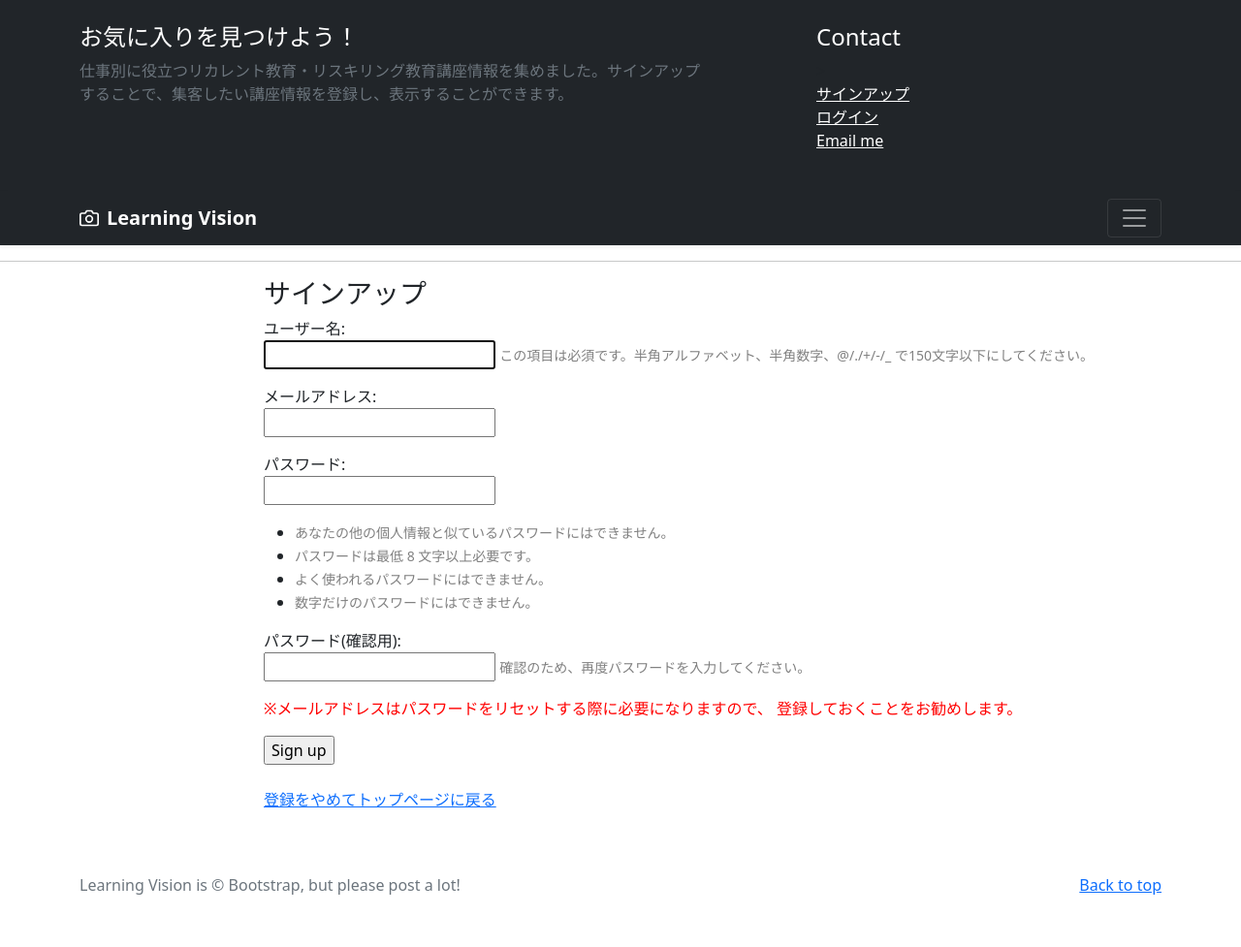
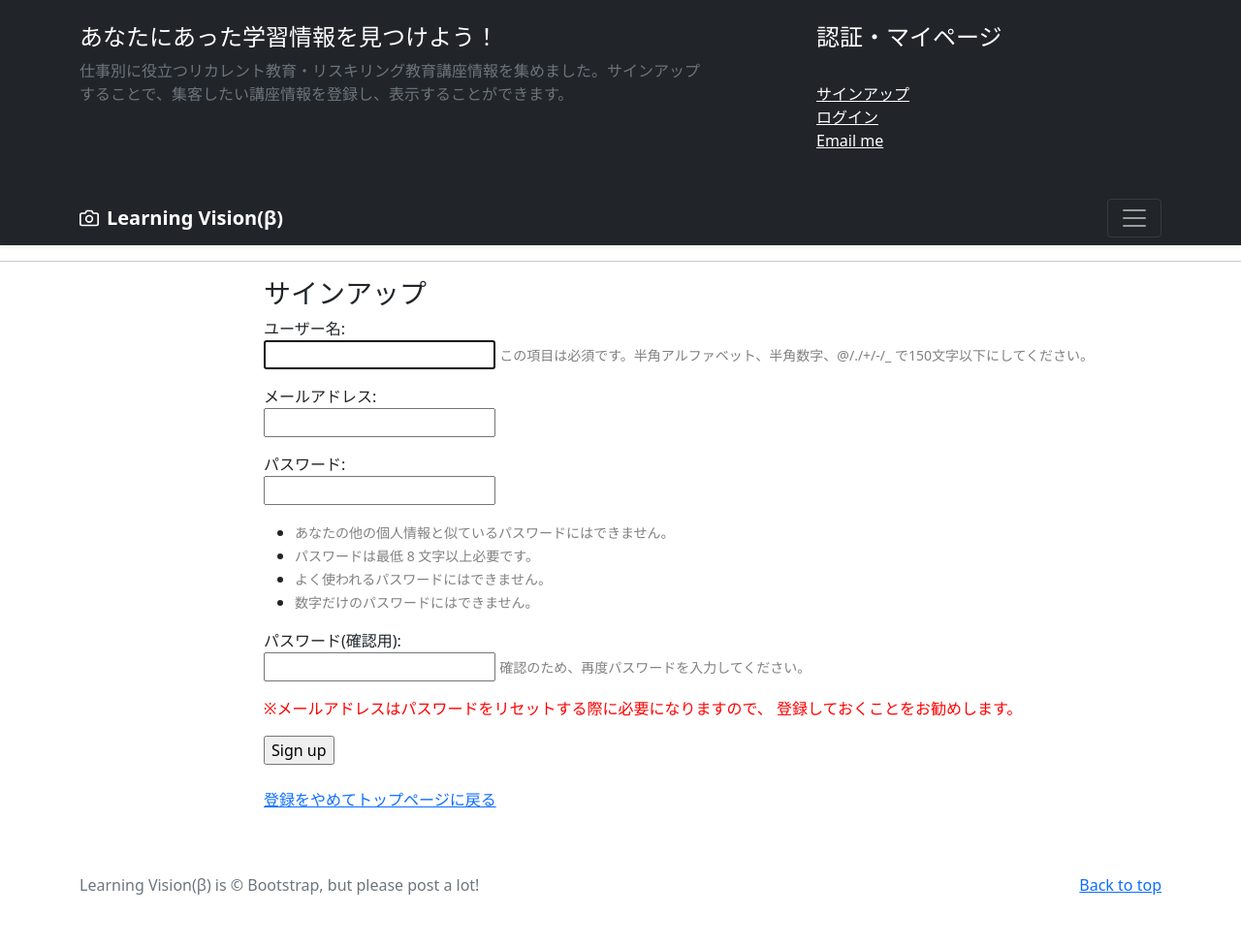
Before and after one commit to kolinz/learning-vision-a11, a Django app: page /signup/ in a window 1280 px wide, after a click that opens the changed part. Shown: the whole page at 97% size. Run offline with Django 3.2, Linux system fonts and the light colour scheme; some libraries are stand-ins or nearby versions.

Commit message:
学習情報と職種別学習情報のマイページ、ヘルプ用チャットボットスクリプトの追記。

```diff
--- a/edu/templates/base.html
+++ b/edu/templates/base.html
@@ -46,13 +46,13 @@
           <div class="row">
             <div class="col-sm-8 col-md-7 py-4">
               <!-- ヘッダーのタイトルと本文-->
-              <h4 class="text-white">お気に入りを見つけよう！</h4>
+              <h4 class="text-white">あなたにあった学習情報を見つけよう！</h4>
               <p class="text-muted">
                 仕事別に役立つリカレント教育・リスキリング教育講座情報を集めました。サインアップすることで、集客したい講座情報を登録し、表示することができます。
               </p>
             </div>
             <div class="col-sm-4 offset-md-1 py-4">
-              <h4 class="text-white">Contact</h4>
+              <h4 class="text-white">認証・マイページ</h4>
               <ul class="list-unstyled">
                 <!-- ナビゲーションメニュー -->
                 {% if user.is_authenticated  %}
@@ -65,6 +65,8 @@
                          class="text-white">ログアウト</a></li>
                   <li><a href="mailto:admin@example.com"
                          class="text-white">Email me</a></li>
+                　<li><a href="/admin"
+                         class="text-white">管理画面(権限割当者のみ)</a></li>
                 {% else %}
                 <!-- ログイン状態ではないときのナビゲーションメニュー -->>
                   <li><a href="{% url 'accounts:signup' %}"
@@ -94,7 +96,7 @@
                  <circle cx="12" cy="13" r="4"/>
             </svg>
             <!-- リンクテキスト -->
-            <strong>Learning Vision</strong>
+            <strong>Learning Vision(β)</strong>
           </a>
           <!-- トグルボタン -->
           <button class="navbar-toggler" type="button"
@@ -120,8 +122,22 @@
           <a href="/">Back to top</a>
         </p>
         <!-- フッターのテキストを任意のものに書き換え-->
-        <p class="mb-1">Learning Vision is &copy; Bootstrap, but please post a lot!</p>
+        <p class="mb-1">Learning Vision(β) is &copy; Bootstrap, but please post a lot!</p>
       </div>
+      <!-- ヘルプチャットボット IBM Watson Assistant -->
+        <script>
+            window.watsonAssistantChatOptions = {
+                integrationID: "xxxxxxxxxxxxx", // The ID of this integration.
+                region: "us-south", // The region your integration is hosted in.
+                serviceInstanceID: "xxxxxxxxxxxxx", // The ID of your service instance.
+                onLoad: function(instance) { instance.render(); }};
+
+                setTimeout(function(){
+                        const t=document.createElement('script');
+                        t.src="https://web-chat.global.assistant.watson.appdomain.cloud/loadWatsonAssistantChat.js";
+                        document.head.appendChild(t);
+                });
+        </script>
     </footer>
 
     <!-- BootstrapからJavaScriptを読み込むコードをコピーして貼り付け -->
```
